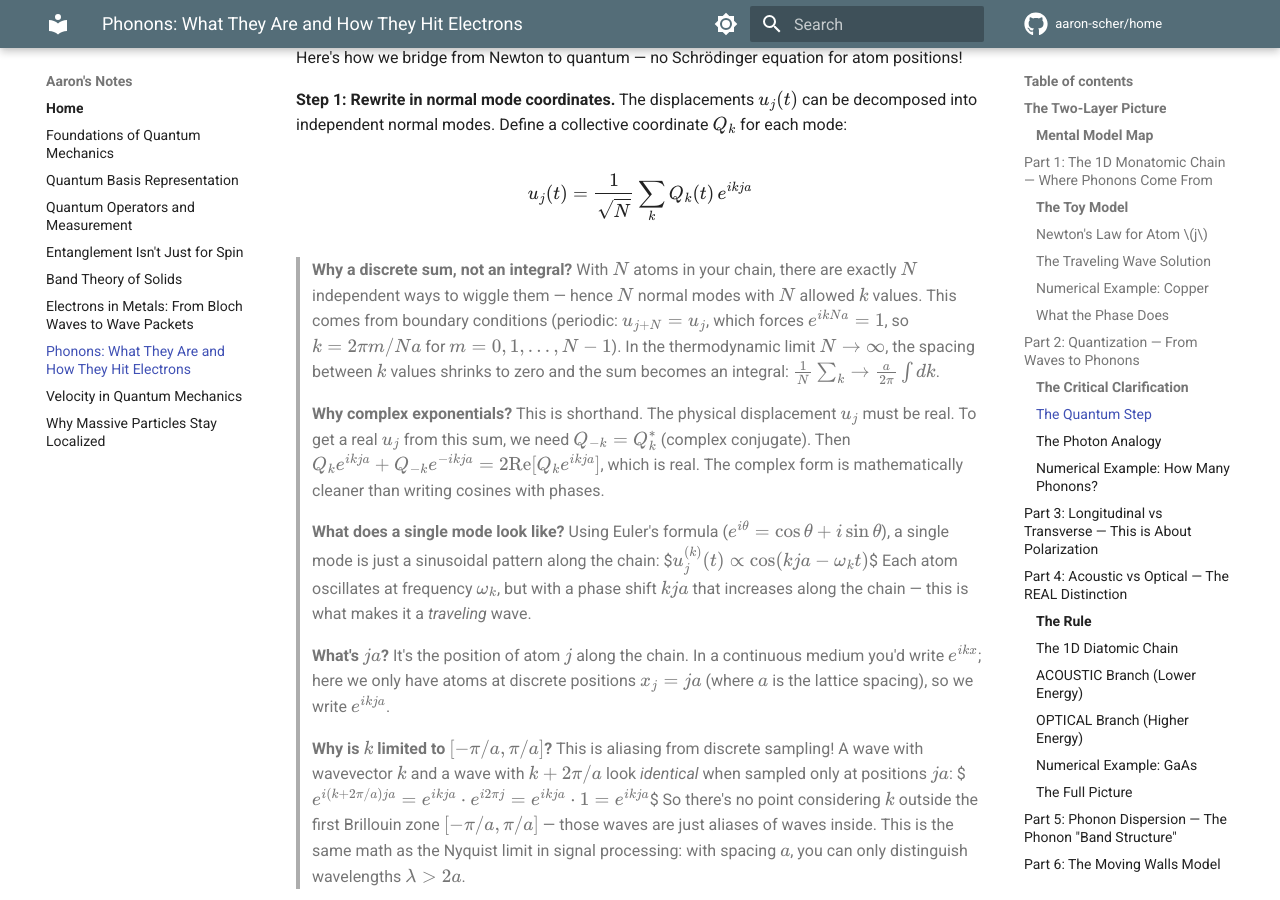
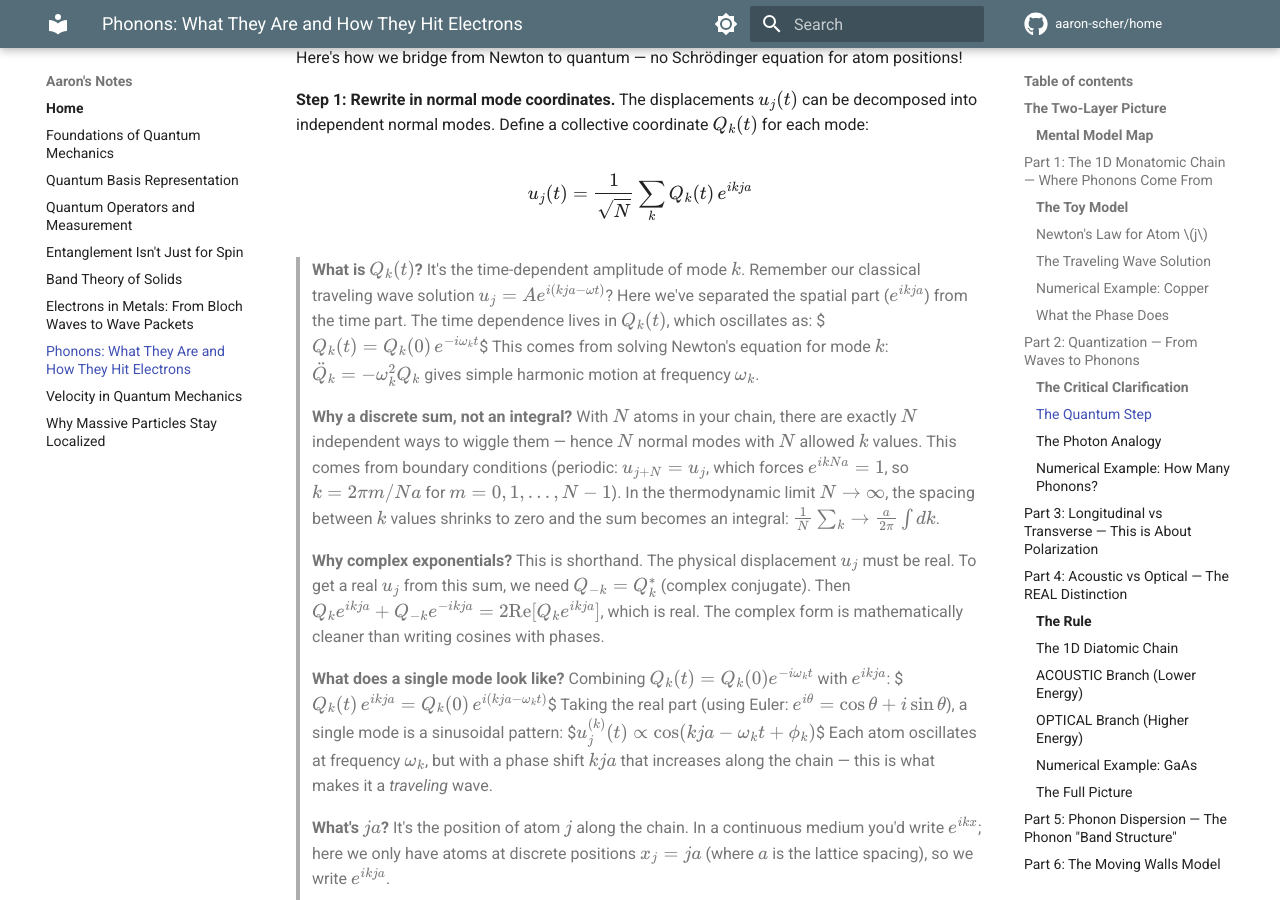
Before and after one commit to aaron-scher/home, an MkDocs documentation site: the page built from docs/quantum-mechanics/phonons.md, in a window 1280 px wide and 900 px high, scrolled down 4189 px. Built offline with MkDocs 1.6.1 and Material for MkDocs 9.7.7, drawn with Linux system fonts in a browser that asks for light colours; comment, search, counter and statistics services are not loaded.

Commit message:
Clarify Q_k(t): explain it carries time dependence from classical solution
- Show Q_k(t) = Q_k(0) e^{-iωt} comes from harmonic oscillator equation
- Connect to classical u_j = A e^{i(kja - ωt)} by showing spatial/time separation
- Fix Euler explanation to show how Q_k(t) combines with e^{ikja}

🤖 Generated with [Claude Code](https://claude.com/claude-code)

Co-Authored-By: Claude Opus 4.5 <noreply@anthropic.com>

```diff
--- a/docs/quantum-mechanics/phonons.md
+++ b/docs/quantum-mechanics/phonons.md
@@ -158,18 +158,24 @@ The pattern travels — that's what makes it a wave.
 
 Here's how we bridge from Newton to quantum — no Schrödinger equation for atom positions!
 
-**Step 1: Rewrite in normal mode coordinates.** The displacements $u_j(t)$ can be decomposed into independent normal modes. Define a collective coordinate $Q_k$ for each mode:
+**Step 1: Rewrite in normal mode coordinates.** The displacements $u_j(t)$ can be decomposed into independent normal modes. Define a collective coordinate $Q_k(t)$ for each mode:
 
 $$
 u_j(t) = \frac{1}{\sqrt{N}} \sum_k Q_k(t) \, e^{ikja}
 $$
 
+> **What is $Q_k(t)$?** It's the time-dependent amplitude of mode $k$. Remember our classical traveling wave solution $u_j = A e^{i(kja - \omega t)}$? Here we've separated the spatial part ($e^{ikja}$) from the time part. The time dependence lives in $Q_k(t)$, which oscillates as:
+> $$Q_k(t) = Q_k(0) \, e^{-i\omega_k t}$$
+> This comes from solving Newton's equation for mode $k$: $\ddot{Q}_k = -\omega_k^2 Q_k$ gives simple harmonic motion at frequency $\omega_k$.
+
 > **Why a discrete sum, not an integral?** With $N$ atoms in your chain, there are exactly $N$ independent ways to wiggle them — hence $N$ normal modes with $N$ allowed $k$ values. This comes from boundary conditions (periodic: $u_{j+N} = u_j$, which forces $e^{ikNa} = 1$, so $k = 2\pi m / Na$ for $m = 0, 1, ..., N-1$). In the thermodynamic limit $N \to \infty$, the spacing between $k$ values shrinks to zero and the sum becomes an integral: $\frac{1}{N}\sum_k \to \frac{a}{2\pi}\int dk$.
 
 > **Why complex exponentials?** This is shorthand. The physical displacement $u_j$ must be real. To get a real $u_j$ from this sum, we need $Q_{-k} = Q_k^*$ (complex conjugate). Then $Q_k e^{ikja} + Q_{-k} e^{-ikja} = 2\text{Re}[Q_k e^{ikja}]$, which is real. The complex form is mathematically cleaner than writing cosines with phases.
 >
-> **What does a single mode look like?** Using Euler's formula ($e^{i\theta} = \cos\theta + i\sin\theta$), a single mode is just a sinusoidal pattern along the chain:
-> $$u_j^{(k)}(t) \propto \cos(kja - \omega_k t)$$
+> **What does a single mode look like?** Combining $Q_k(t) = Q_k(0) e^{-i\omega_k t}$ with $e^{ikja}$:
+> $$Q_k(t) \, e^{ikja} = Q_k(0) \, e^{i(kja - \omega_k t)}$$
+> Taking the real part (using Euler: $e^{i\theta} = \cos\theta + i\sin\theta$), a single mode is a sinusoidal pattern:
+> $$u_j^{(k)}(t) \propto \cos(kja - \omega_k t + \phi_k)$$
 > Each atom oscillates at frequency $\omega_k$, but with a phase shift $kja$ that increases along the chain — this is what makes it a *traveling* wave.
 
 > **What's $ja$?** It's the position of atom $j$ along the chain. In a continuous medium you'd write $e^{ikx}$; here we only have atoms at discrete positions $x_j = ja$ (where $a$ is the lattice spacing), so we write $e^{ikja}$.
```
